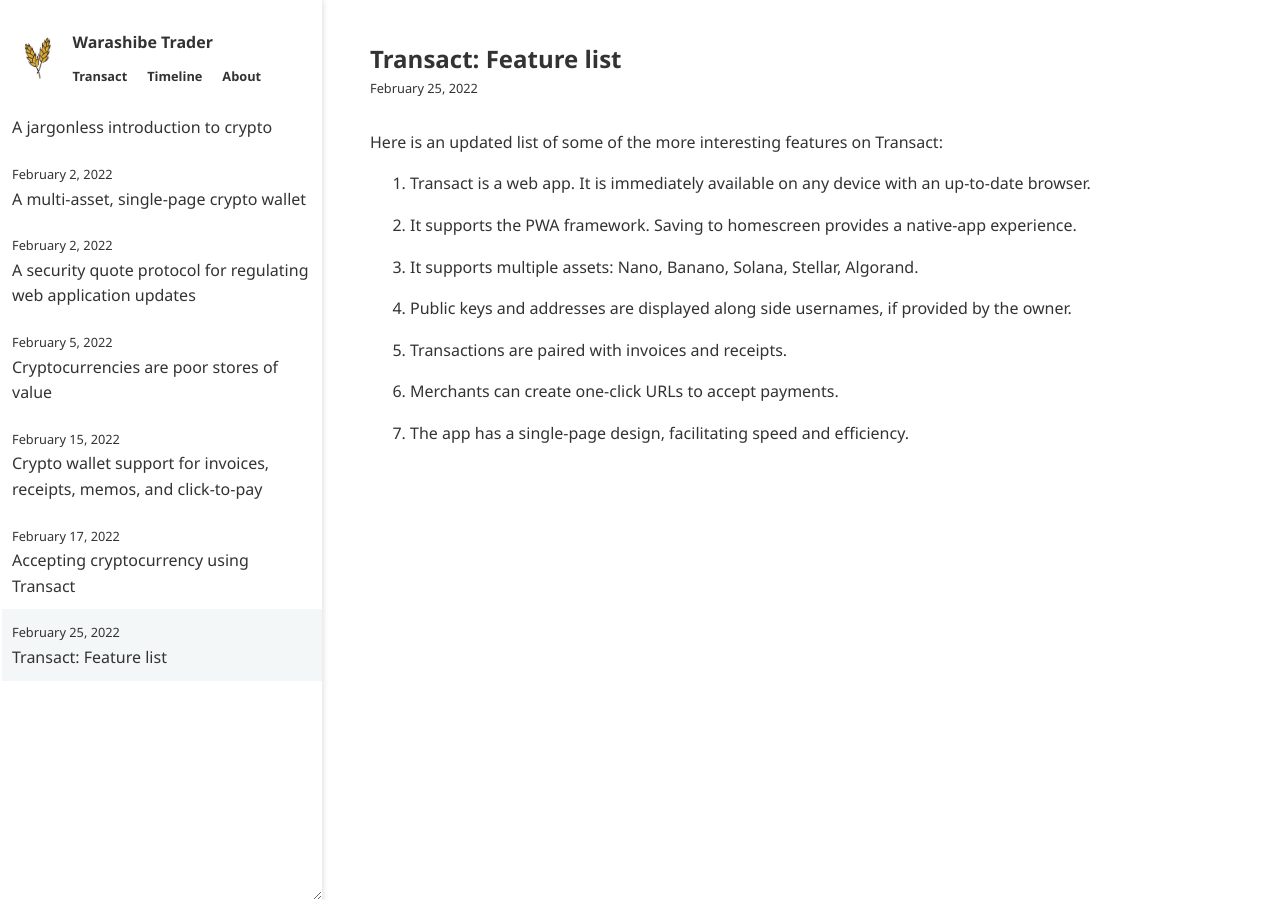
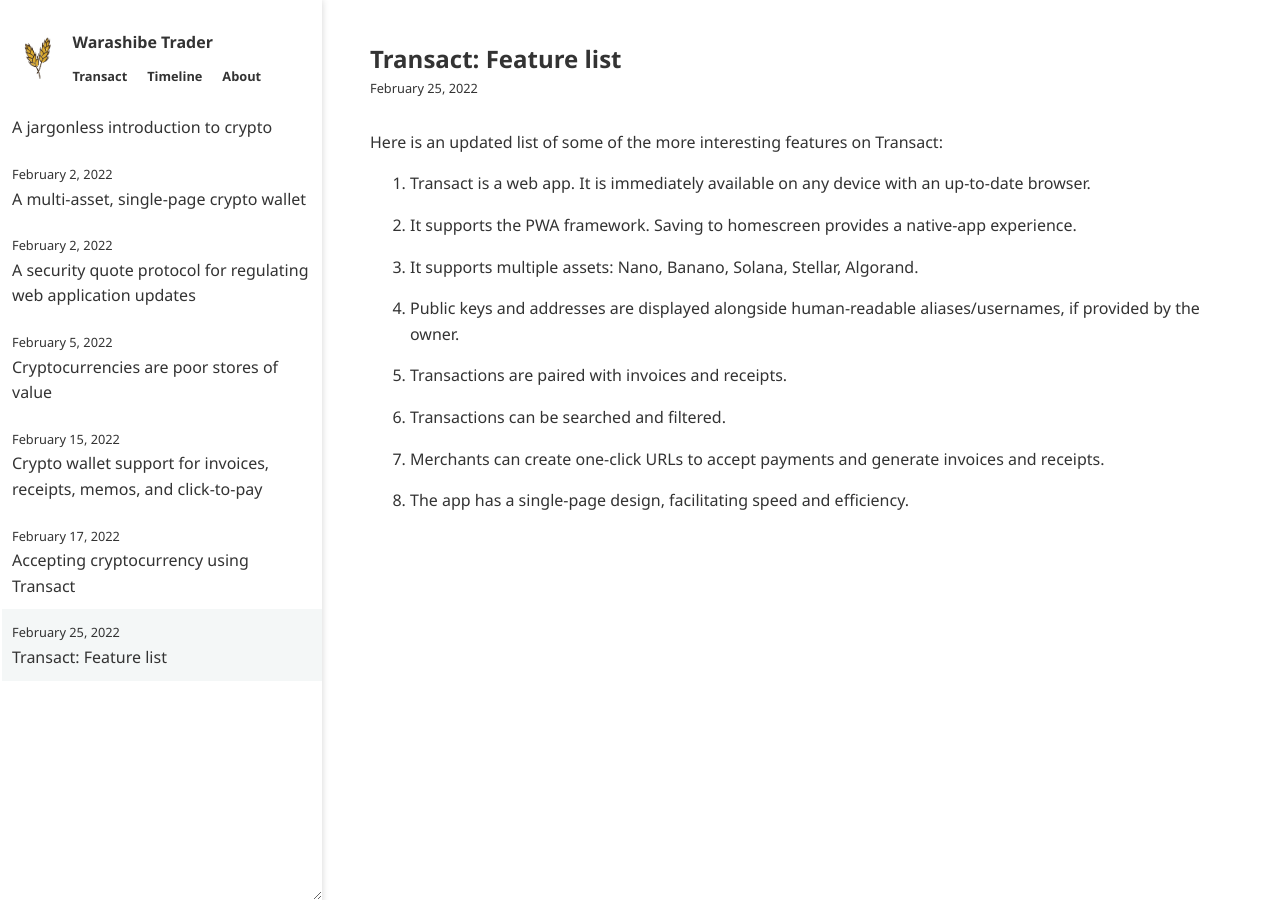
Before and after one commit to warashibetrader/warashibetrader.github.io, a Jekyll site: the page built from _posts/2022-02-25-feature-list.md, in a window 1280 px wide. Built offline with Jekyll 4.4.1, drawn with Linux system fonts in a browser that asks for light colours.

Commit message:
Update 2022-02-25-feature-list.md

```diff
--- a/_posts/2022-02-25-feature-list.md
+++ b/_posts/2022-02-25-feature-list.md
@@ -10,10 +10,12 @@
 
 3. It supports multiple assets: Nano, Banano, Solana, Stellar, Algorand.
 
-4. Public keys and addresses are displayed along side usernames, if provided by the owner.
+4. Public keys and addresses are displayed alongside human-readable aliases/usernames, if provided by the owner.
 
 5. Transactions are paired with invoices and receipts.
 
-6. Merchants can create one-click URLs to accept payments.
+6. Transactions can be searched and filtered.
+
+6. Merchants can create one-click URLs to accept payments and generate invoices and receipts.
 
 7. The app has a single-page design, facilitating speed and efficiency.
```
